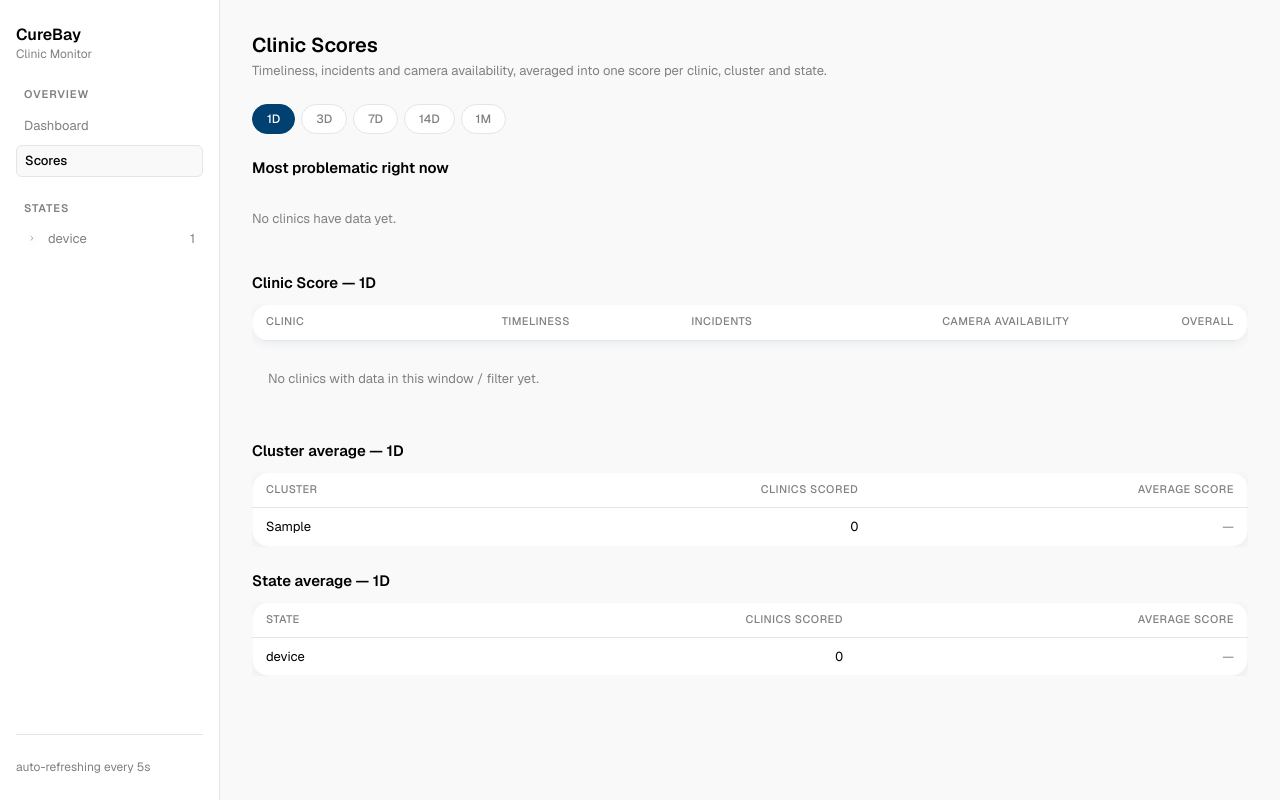
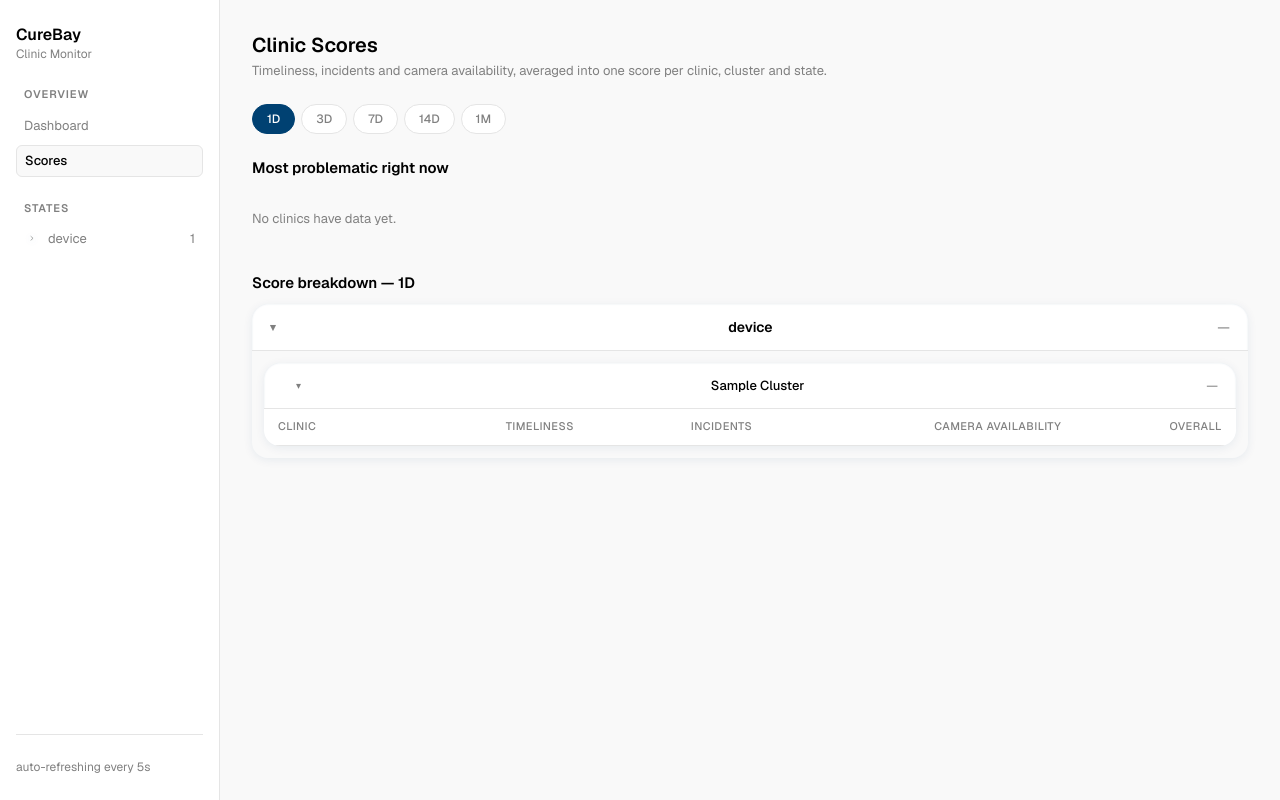
Before and after one commit to Jagdish702/Clinic-Monitoring-System, a Flask app: page /scores in a window 1280 px wide. Run offline with Flask 3, Linux system fonts and the light colour scheme; tables that the repository leaves empty hold one stand-in row (values such as "Sample post"); lists and menus that the app fills with data are empty.

Commit message:
Replace flat score tables with a State -> Cluster -> Clinic breakdown
The Scores page listed clinics, clusters, and states as three separate
flat tables, which lost the hierarchy between them. Build a single
nested tree instead (collapsible per state/cluster) so each level's
rolled-up average sits right above the rows it's made of.

Co-Authored-By: Claude Sonnet 5 <noreply@anthropic.com>

```diff
--- a/clinic_monitor/dashboard/app.py
+++ b/clinic_monitor/dashboard/app.py
@@ -128,11 +128,11 @@ def create_app(db_path: Optional[Path] = None) -> Flask:
         state = request.args.get("state", "all")
         cluster = request.args.get("cluster", "all")
 
-        # Computed once, ungrouped, then grouped in Python by the clinic's
-        # own (state, cluster) - so cluster/state averages don't each
-        # re-scan the whole window's data from scratch.
+        # Computed once, ungrouped - the State -> Cluster -> Clinic tree
+        # below groups this in Python instead of recomputing scores per
+        # group, so the tree costs a handful of small group_counts() lookups
+        # (one per state, one per cluster) on top of it, not a rescan.
         all_scores = scoring.clinic_scores(database, window=window)
-        locations = scoring.clinic_locations(database)
 
         states = database.group_counts("state")
         clusters = database.group_counts("cluster", state=None if state == "all" else state)
@@ -141,42 +141,48 @@ def create_app(db_path: Optional[Path] = None) -> Flask:
             state=None if state == "all" else state,
             cluster=None if cluster == "all" else cluster,
         )
-        clinic_names_in_scope = {c["value"] for c in clinics}
 
-        clinic_rows = sorted(
-            (
-                {"clinic_name": name, **cats}
-                for name, cats in all_scores.items()
-                if name in clinic_names_in_scope
-            ),
-            key=lambda r: (r["overall"] is None, r["overall"] or 0),
-        )
-
-        cluster_rows = []
-        for row in clusters:
-            cname = row["value"]
-            grouped = {
-                name: cats for name, cats in all_scores.items()
-                if locations.get(name) and locations[name][1] == cname
+        # One State -> Cluster -> Clinic breakdown, narrowed to whatever the
+        # sidebar currently has selected. Each level's average rolls up from
+        # its own children (group_average), not a separate recompute.
+        tree = []
+        for srow in states:
+            sname = srow["value"]
+            if state != "all" and sname != state:
+                continue
+            cluster_nodes = []
+            for crow in database.group_counts("cluster", state=sname):
+                cname = crow["value"]
+                if cluster != "all" and cname != cluster:
+                    continue
+                clinic_names = {
+                    c["value"] for c in
+                    database.group_counts("clinic_name", state=sname, cluster=cname)
+                }
+                clinic_rows = sorted(
+                    (
+                        {"clinic_name": name, **cats}
+                        for name, cats in all_scores.items()
+                        if name in clinic_names
+                    ),
+                    key=lambda r: (r["overall"] is None, r["overall"] or 0),
+                )
+                cluster_scores = {r["clinic_name"]: r for r in clinic_rows}
+                cluster_nodes.append({
+                    "name": cname,
+                    "average": scoring.group_average(cluster_scores),
+                    "clinics": clinic_rows,
+                })
+            cluster_nodes.sort(key=lambda c: (c["average"] is None, c["average"] or 0))
+            state_scores = {
+                r["clinic_name"]: r for c in cluster_nodes for r in c["clinics"]
             }
-            cluster_rows.append({
-                "name": cname, "average": scoring.group_average(grouped),
-                "clinics": len(grouped),
+            tree.append({
+                "name": sname,
+                "average": scoring.group_average(state_scores),
+                "clusters": cluster_nodes,
             })
-        cluster_rows.sort(key=lambda r: (r["average"] is None, r["average"] or 0))
-
-        state_rows = []
-        for row in states:
-            sname = row["value"]
-            grouped = {
-                name: cats for name, cats in all_scores.items()
-                if locations.get(name) and locations[name][0] == sname
-            }
-            state_rows.append({
-                "name": sname, "average": scoring.group_average(grouped),
-                "clinics": len(grouped),
-            })
-        state_rows.sort(key=lambda r: (r["average"] is None, r["average"] or 0))
+        tree.sort(key=lambda s: (s["average"] is None, s["average"] or 0))
 
         problematic = scoring.most_problematic_now(database, limit=3)
 
@@ -189,9 +195,7 @@ def create_app(db_path: Optional[Path] = None) -> Flask:
             states=states,
             clusters=clusters,
             clinics=clinics,
-            clinic_rows=clinic_rows,
-            cluster_rows=cluster_rows,
-            state_rows=state_rows,
+            tree=tree,
             problematic=problematic,
             refresh=config.DASHBOARD_REFRESH_SEC,
         )
--- a/clinic_monitor/dashboard/templates/scores.html
+++ b/clinic_monitor/dashboard/templates/scores.html
@@ -98,6 +98,27 @@
   .score.na{color:var(--muted);font-weight:400}
   .table-wrap{overflow-x:auto}
   .empty{color:var(--muted);font-size:13px;padding:16px}
+
+  details.score-state, details.score-cluster{
+    background:var(--white);border-radius:16px;box-shadow:var(--shadow-card);overflow:hidden;
+  }
+  details.score-state{margin-bottom:12px}
+  details.score-state > summary, details.score-cluster > summary{
+    list-style:none;cursor:pointer;display:flex;align-items:center;justify-content:space-between;
+    padding:14px 18px;font:600 14px var(--font-ui);
+  }
+  details.score-state > summary::-webkit-details-marker,
+  details.score-cluster > summary::-webkit-details-marker{display:none}
+  details.score-state > summary::before{content:'▸';margin-right:8px;color:var(--muted);font-size:11px}
+  details.score-state[open] > summary::before{content:'▾'}
+  details.score-cluster > summary::before{content:'▸';margin-right:8px;color:var(--muted);font-size:10px}
+  details.score-cluster[open] > summary::before{content:'▾'}
+  details.score-state > summary{border-bottom:1px solid transparent}
+  details.score-state[open] > summary{border-bottom:1px solid var(--line)}
+  .score-clusters{padding:12px;display:flex;flex-direction:column;gap:10px;background:var(--bg)}
+  details.score-cluster > summary{padding-left:32px;font-weight:500;font-size:13px}
+  details.score-cluster[open] > summary{border-bottom:1px solid var(--line)}
+  details.score-cluster table{box-shadow:none;border-radius:0}
 </style>
 </head>
 <body>
@@ -187,8 +208,29 @@
       {% endif %}
     </div>
 
+    {% macro score_span(value) %}
+      {% if value is not none %}
+        <span class="score {{ 'good' if value >= 80 else ('mid' if value >= 50 else 'bad') }}">{{ '%.0f'|format(value) }}</span>
+      {% else %}
+        <span class="score na">—</span>
+      {% endif %}
+    {% endmacro %}
+
     <div class="section">
-      <h2>Clinic Score — {{ window }}{% if state != 'all' %} · {{ state }}{% endif %}{% if cluster != 'all' %} · {{ cluster }}{% endif %}</h2>
+      <h2>Score breakdown — {{ window }}{% if state != 'all' %} · {{ state }}{% endif %}{% if cluster != 'all' %} · {{ cluster }}{% endif %}</h2>
+      {% for s in tree %}
+      <details class="score-state" {% if loop.first %}open{% endif %}>
+        <summary>
+          <span>{{ s.name }}</span>
+          {{ score_span(s.average) }}
+        </summary>
+        <div class="score-clusters">
+          {% for c in s.clusters %}
+          <details class="score-cluster" {% if loop.first %}open{% endif %}>
+            <summary>
+              <span>{{ c.name }} Cluster</span>
+              {{ score_span(c.average) }}
+            </summary>
             <div class="table-wrap">
             <table>
               <thead><tr>
@@ -199,71 +241,24 @@
                 <th class="num">Overall</th>
               </tr></thead>
               <tbody>
-          {% for r in clinic_rows %}
+                {% for r in c.clinics %}
                 <tr>
                   <td>{{ r.clinic_name }}</td>
                   <td class="num">{{ '%.0f'|format(r.timeliness) if r.timeliness is not none else '—' }}</td>
                   <td class="num">{{ '%.0f'|format(r.incidents) if r.incidents is not none else '—' }}</td>
                   <td class="num">{{ '%.0f'|format(r.camera_availability) if r.camera_availability is not none else '—' }}</td>
-            <td class="num">
-              {% if r.overall is not none %}
-                <span class="score {{ 'good' if r.overall >= 80 else ('mid' if r.overall >= 50 else 'bad') }}">{{ '%.0f'|format(r.overall) }}</span>
-              {% else %}
-                <span class="score na">—</span>
-              {% endif %}
-            </td>
+                  <td class="num">{{ score_span(r.overall) }}</td>
                 </tr>
                 {% endfor %}
               </tbody>
             </table>
-      {% if not clinic_rows %}<p class="empty">No clinics with data in this window / filter yet.</p>{% endif %}
             </div>
+          </details>
+          {% endfor %}
         </div>
-
-    <div class="section">
-      <h2>Cluster average — {{ window }}</h2>
-      <div class="table-wrap">
-      <table>
-        <thead><tr><th>Cluster</th><th class="num">Clinics scored</th><th class="num">Average score</th></tr></thead>
-        <tbody>
-          {% for r in cluster_rows %}
-          <tr>
-            <td>{{ r.name }}</td>
-            <td class="num">{{ r.clinics }}</td>
-            <td class="num">
-              {% if r.average is not none %}
-                <span class="score {{ 'good' if r.average >= 80 else ('mid' if r.average >= 50 else 'bad') }}">{{ '%.0f'|format(r.average) }}</span>
-              {% else %}<span class="score na">—</span>{% endif %}
-            </td>
-          </tr>
+      </details>
       {% endfor %}
-        </tbody>
-      </table>
-      {% if not cluster_rows %}<p class="empty">No clusters with data yet.</p>{% endif %}
-      </div>
-    </div>
-
-    <div class="section">
-      <h2>State average — {{ window }}</h2>
-      <div class="table-wrap">
-      <table>
-        <thead><tr><th>State</th><th class="num">Clinics scored</th><th class="num">Average score</th></tr></thead>
-        <tbody>
-          {% for r in state_rows %}
-          <tr>
-            <td>{{ r.name }}</td>
-            <td class="num">{{ r.clinics }}</td>
-            <td class="num">
-              {% if r.average is not none %}
-                <span class="score {{ 'good' if r.average >= 80 else ('mid' if r.average >= 50 else 'bad') }}">{{ '%.0f'|format(r.average) }}</span>
-              {% else %}<span class="score na">—</span>{% endif %}
-            </td>
-          </tr>
-          {% endfor %}
-        </tbody>
-      </table>
-      {% if not state_rows %}<p class="empty">No states with data yet.</p>{% endif %}
-      </div>
+      {% if not tree %}<p class="empty">No clinics with data in this window / filter yet.</p>{% endif %}
     </div>
   </main>
 </div>
```
Lines whose indentation alone changed are shown as unchanged.
